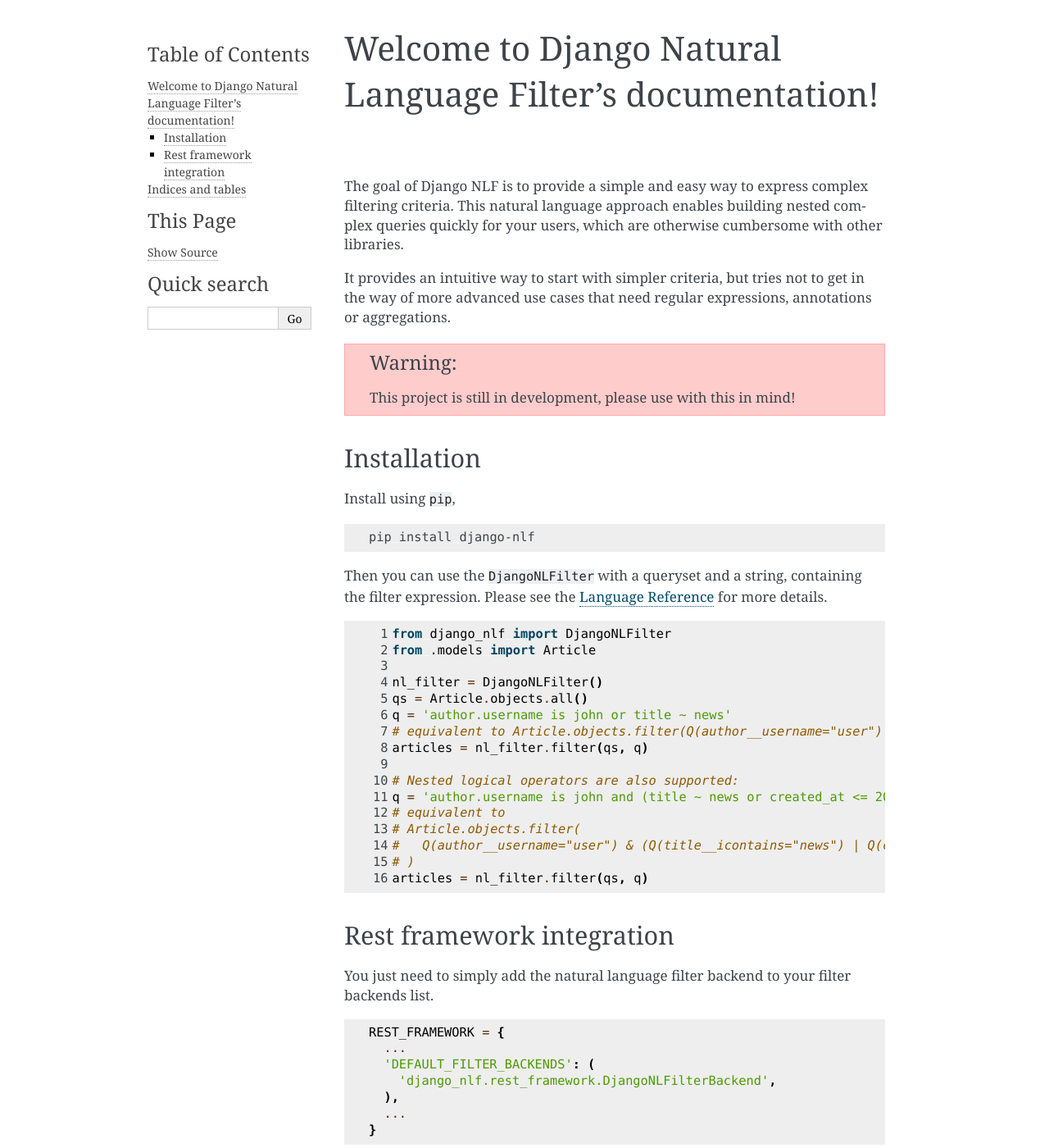
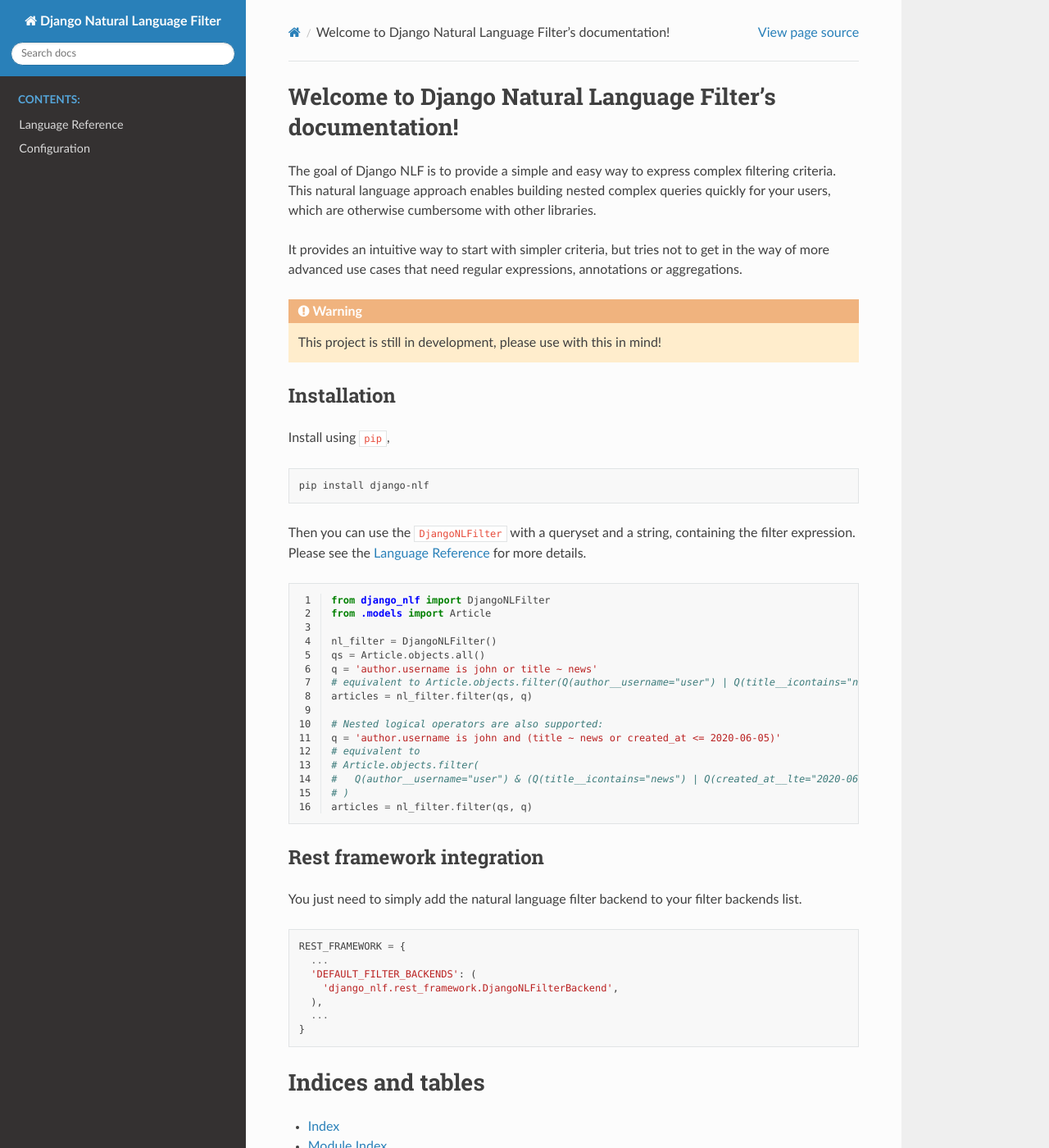
Before and after one commit to hodossy/django-nlf, a Sphinx documentation site: the page built from docs/index.rst, in a window 1280 px wide and 1400 px high. Shown: the whole window at 82% size. Built offline with Sphinx 7.4.7 and the Read the Docs theme 2.0.0, drawn with Linux system fonts in a browser that asks for light colours; some of the changed lines change nothing that is shown; some of the changed text lies outside the part shown.

Commit message:
chore: fix documentation

```diff
--- a/docs/conf.py
+++ b/docs/conf.py
@@ -30,11 +30,10 @@
 # ones.
 extensions = [
     'sphinx.ext.autodoc',
-    'sphinx.ext.intersphinx',
-    'sphinx_rtd_theme'
+    'sphinx.ext.intersphinx'
 ]
 
-html_theme = 'sphinx_rtd_theme'
+autodoc_member_order = 'groupwise'
 
 # Add any inventories here that are referenced.
 intersphinx_mapping = {
@@ -56,7 +55,23 @@
 # The theme to use for HTML and HTML Help pages.  See the documentation for
 # a list of builtin themes.
 #
-html_theme = 'alabaster'
+html_theme = 'sphinx_rtd_theme'
+
+html_theme_options = {
+    'canonical_url': '',
+    'analytics_id': '',
+    'logo_only': False,
+    'display_version': True,
+    'prev_next_buttons_location': 'bottom',
+    'style_external_links': False,
+    # Toc options
+    'collapse_navigation': True,
+    'sticky_navigation': True,
+    'navigation_depth': 4,
+    'includehidden': True,
+    'titles_only': False
+}
+
 
 # Add any paths that contain custom static files (such as style sheets) here,
 # relative to this directory. They are copied after the builtin static files,
```
